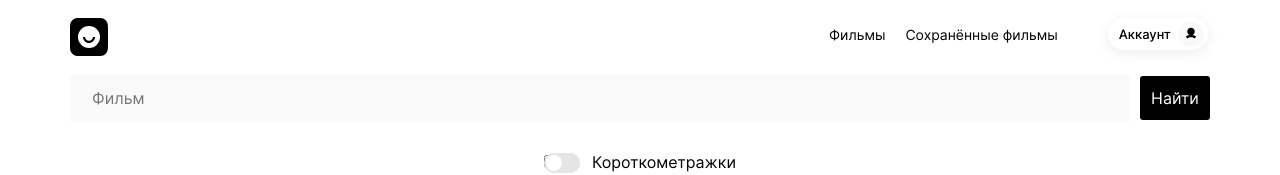
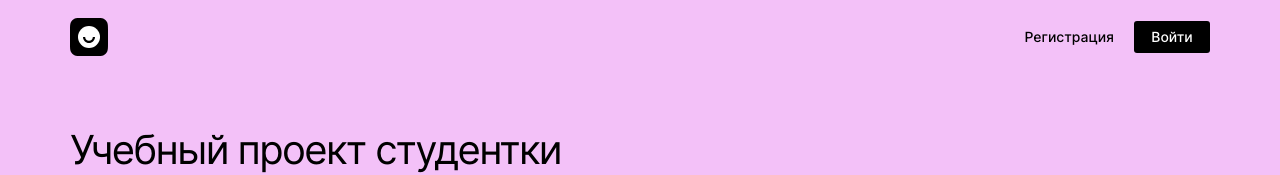
Before and after one commit to ritonpiton/movies-explorer-frontend, a React (Create React App) app: page / in a window 1280 px wide. Shown: the top 175 px of the page. Built offline with nearby package versions, Linux system fonts and the light colour scheme; the HTML template or start-up script is replaced by a standard one.

Commit message:
fix: убрала залогиненное состояние по умолчанию

```diff
--- a/src/components/App/App.js
+++ b/src/components/App/App.js
@@ -13,7 +13,7 @@ import NotFoundError from "../NotFoundError/NotFoundError";
 
 
 function App() {
-    const [loggedIn, setLoggedIn] = React.useState(true);
+    const [loggedIn, setLoggedIn] = React.useState(false);
 
     React.useEffect(() => {
     }, [])
--- a/src/components/Preloader/Preloader.css
+++ b/src/components/Preloader/Preloader.css
@@ -45,7 +45,7 @@
     justify-content: center;
     width: 100%;
     height: 100%;
-    z-index: 10;
+    z-index: 2;
     padding: 80px 0 10px;
 }
 
@@ -82,7 +82,7 @@
 }
 
 .preloader__round::before {
-    z-index: 10;
+    z-index: 2;
     background: #FF4062;
     animation: preloader-inside-red 1s ease-in-out infinite;
 }
```
